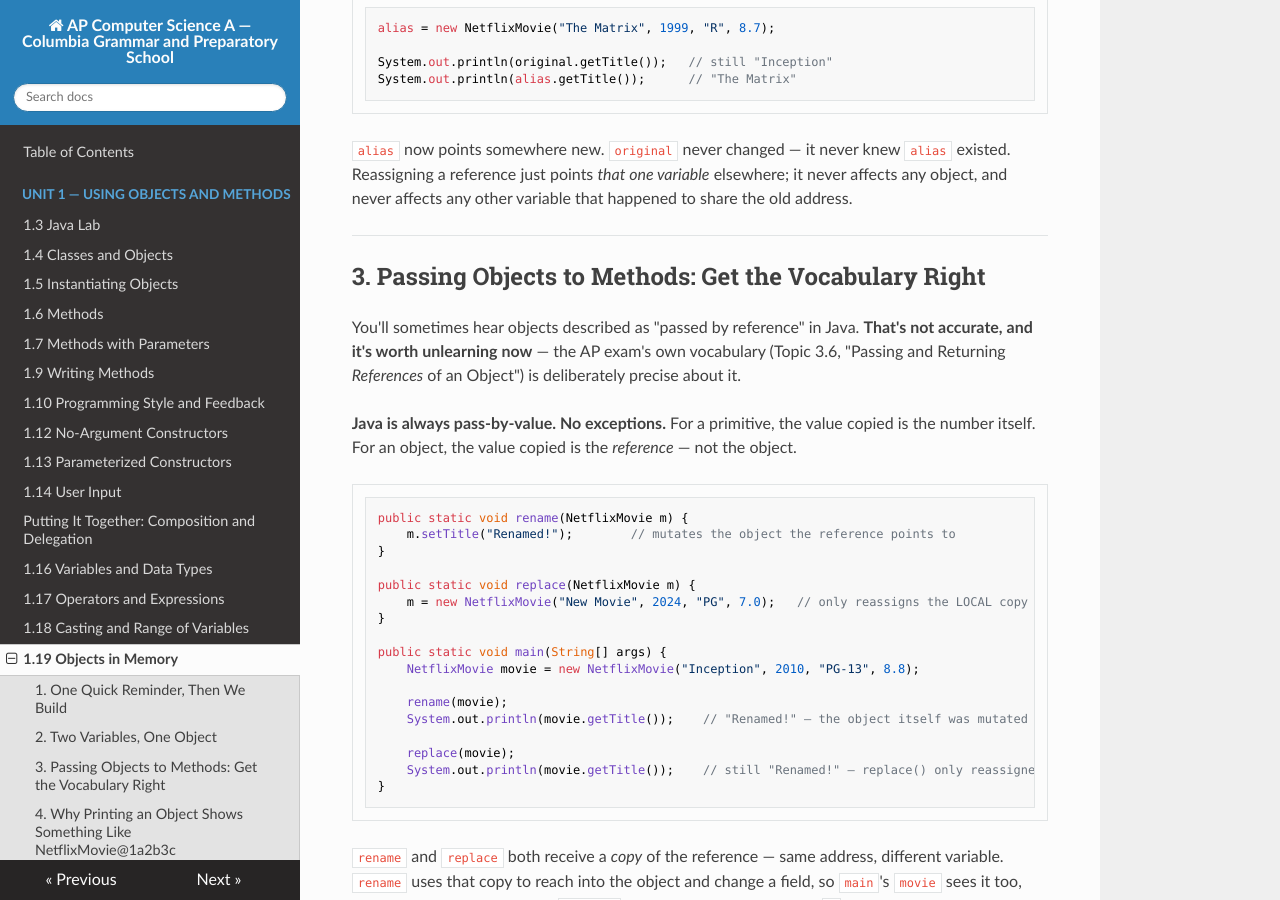
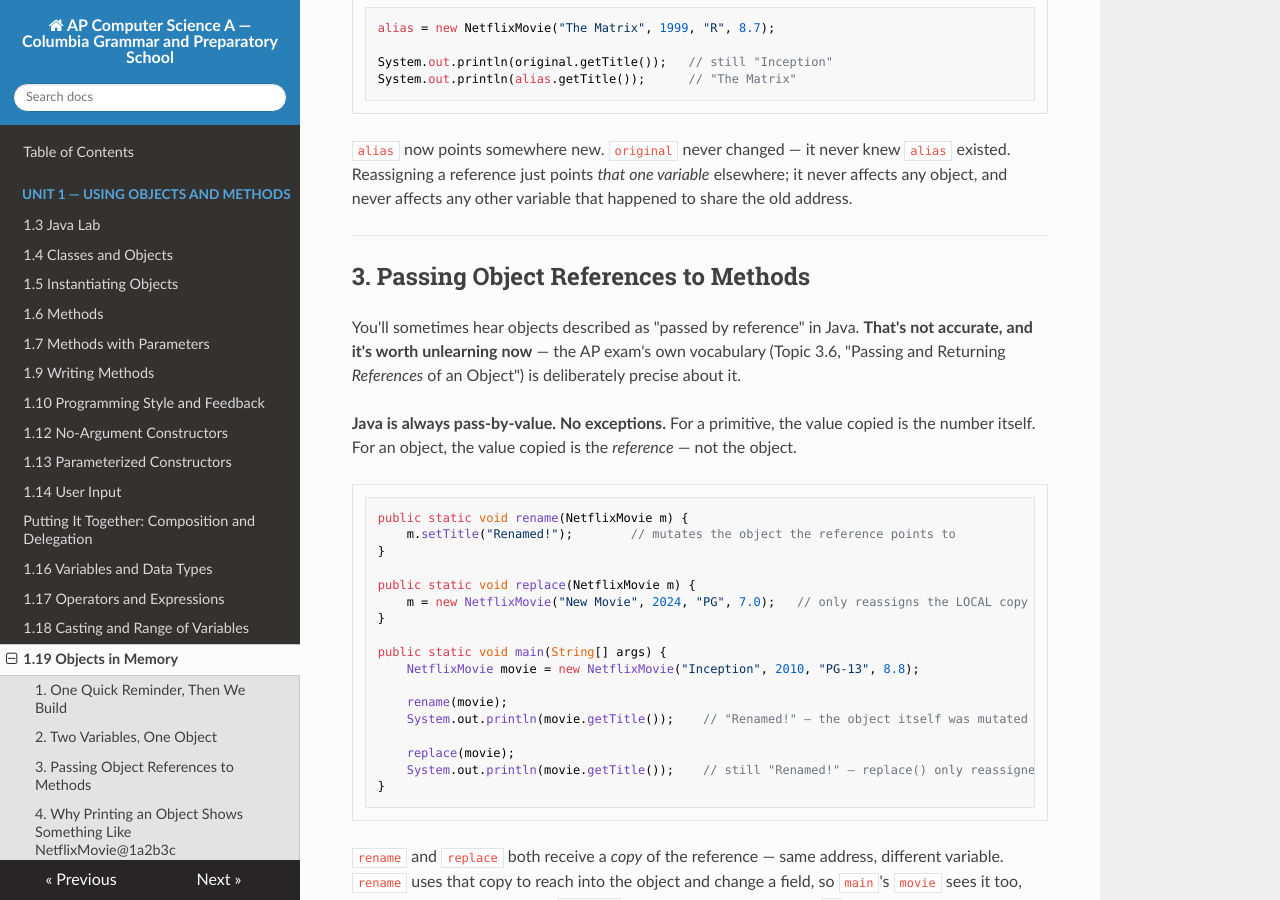
Before and after one commit to kjergens/apcsa-site, an MkDocs documentation site: the page built from docs/unit1/notes_19_printing_objects.md, in a window 1280 px wide and 900 px high, scrolled down 1180 px. Built offline with MkDocs 1.6.1, drawn with Linux system fonts in a browser that asks for light colours; nearby versions of some CDN libraries.

Commit message:
Update section title for clarity on object references

```diff
--- a/docs/unit1/notes_19_printing_objects.md
+++ b/docs/unit1/notes_19_printing_objects.md
@@ -44,7 +44,7 @@ System.out.println(alias.getTitle());      // "The Matrix"
 
 ---
 
-## 3. Passing Objects to Methods: Get the Vocabulary Right
+## 3. Passing Object References to Methods
 
 You'll sometimes hear objects described as "passed by reference" in Java. **That's not accurate, and it's worth unlearning now** — the AP exam's own vocabulary (Topic 3.6, "Passing and Returning *References* of an Object") is deliberately precise about it.
 
```
